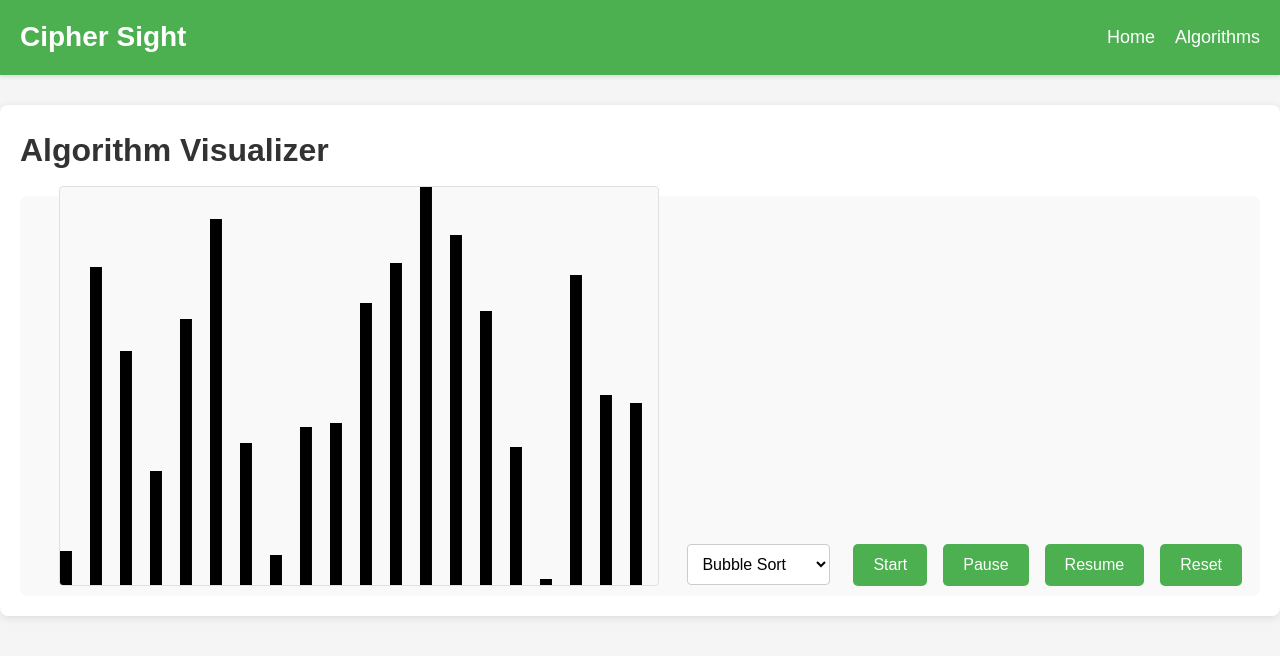
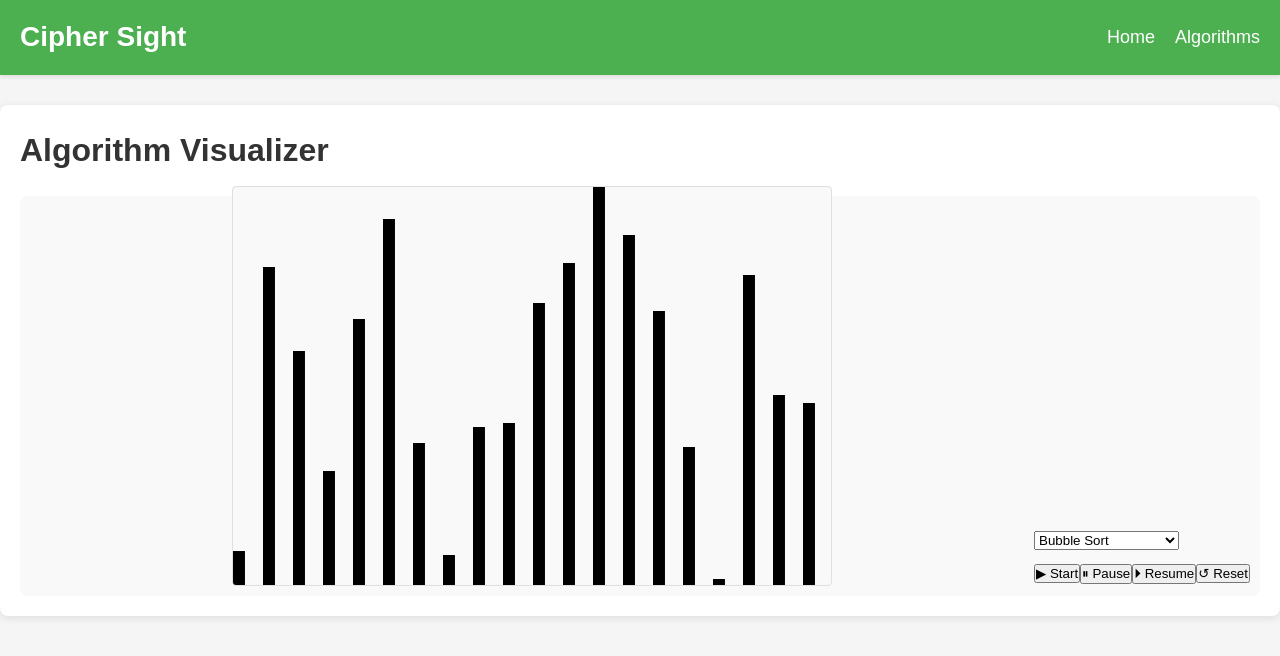
Before and after one commit to cameronotoole44/CipherSight, a React (Create React App) app in the folder cipher-sight/: page /algorithm in a window 1280 px wide. Shown: the top 656 px of the page. Built offline with nearby package versions, Linux system fonts and the light colour scheme.

Commit message:
updated controls with className and re added bfs and dfs options

```diff
--- a/cipher-sight/src/components/Controls.js
+++ b/cipher-sight/src/components/Controls.js
@@ -1,14 +1,18 @@
 import React from 'react';
 
 const Controls = ({ onStart, onPause, onResume, onReset, onAlgorithmChange, selectedAlgorithm }) => {
-
     const handleAlgorithmChange = (e) => {
         onAlgorithmChange(e.target.value);
     };
 
     return (
-        <div className="controls">
-            <select onChange={handleAlgorithmChange} value={selectedAlgorithm} className="control-select">
+        <div className="window-content">
+            <div className="toolbar" style={{ marginBottom: '8px' }}>
+                <select
+                    onChange={handleAlgorithmChange}
+                    value={selectedAlgorithm}
+                    className="select"
+                >
                     <option value="bubbleSort">Bubble Sort</option>
                     <option value="quickSort">Quick Sort</option>
                     <option value="mergeSort">Merge Sort</option>
@@ -16,14 +20,24 @@ const Controls = ({ onStart, onPause, onResume, onReset, onAlgorithmChange, sele
                     <option value="insertionSort">Insertion Sort</option>
                     <option value="binarySearch">Binary Search</option>
                     <option value="linearSearch">Linear Search</option>
-                {/* <option value="bfs">Breadth-First Search</option>
-                <option value="dfs">Depth-First Search</option> */}
+                    <option value="breadthFirstSearch">Breadth First Search</option>
+                    <option value="depthFirstSearch">Depth First Search</option>
                 </select>
-
-            <button onClick={onStart} className="control-btn">Start</button>
-            <button onClick={onPause} className="control-btn">Pause</button>
-            <button onClick={onResume} className="control-btn">Resume</button>
-            <button onClick={onReset} className="control-btn">Reset</button>
+            </div>
+            <div className="button-group">
+                <button onClick={onStart} className="button">
+                    ▶ Start
+                </button>
+                <button onClick={onPause} className="button">
+                    ⏸ Pause
+                </button>
+                <button onClick={onResume} className="button">
+                    ⏵ Resume
+                </button>
+                <button onClick={onReset} className="button">
+                    ↺ Reset
+                </button>
+            </div>
         </div>
     )
 };
```
Lines whose indentation alone changed are shown as unchanged.
